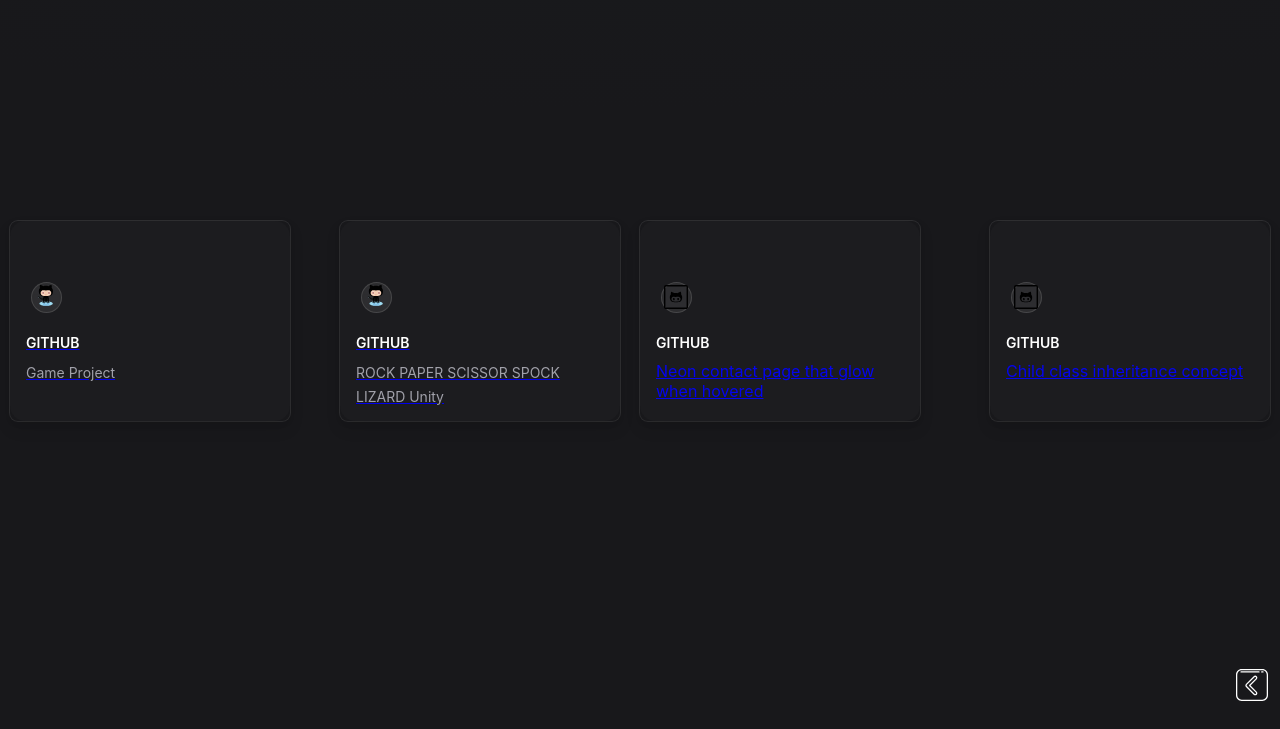
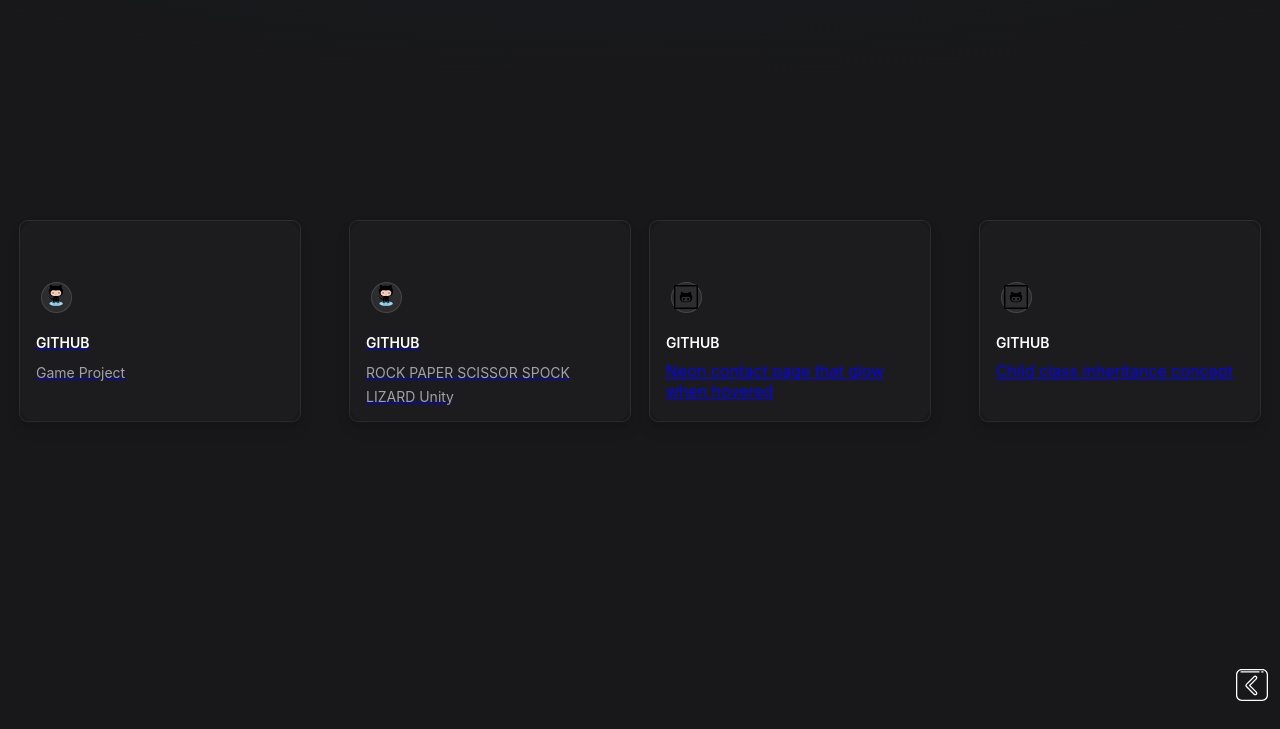
Before and after one commit to sam45643/Project-Page, a plain HTML site: page index.html in a window 1280 px wide. Shown: the part 87-816 px from the top of the page. Drawn offline with Linux system fonts and the light colour scheme.

Commit message:
Update index.html

```diff
--- a/index.html
+++ b/index.html
@@ -187,8 +187,8 @@
       <div class="line line-3"></div>
     </div>
   </div>
-</div>
-<div class="card"></a>
+</div></a>
+<div class="card">
   <span class="icon"><?xml version="1.0" encoding="utf-8"?>
 
 <!-- Uploaded to: SVG Repo, www.svgrepo.com, Generator: SVG Repo Mixer Tools -->
```
